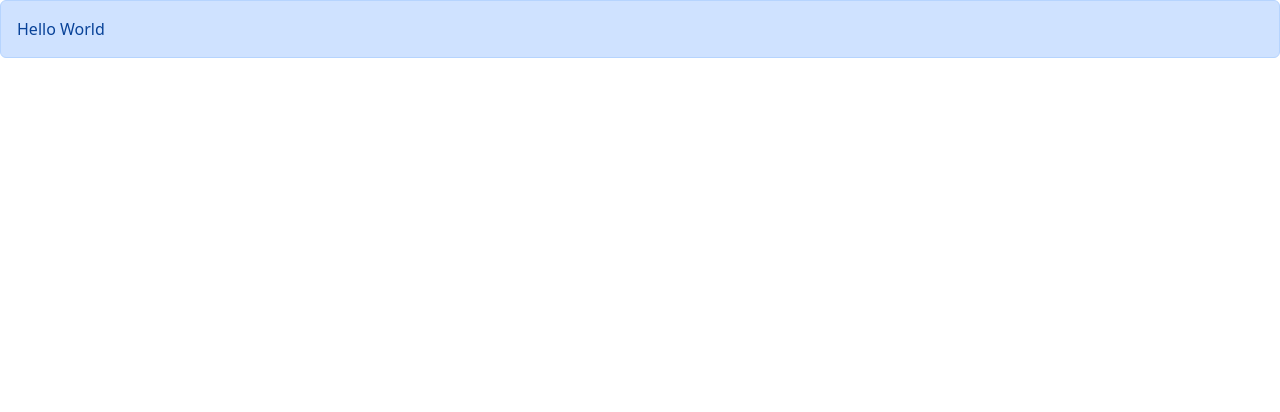
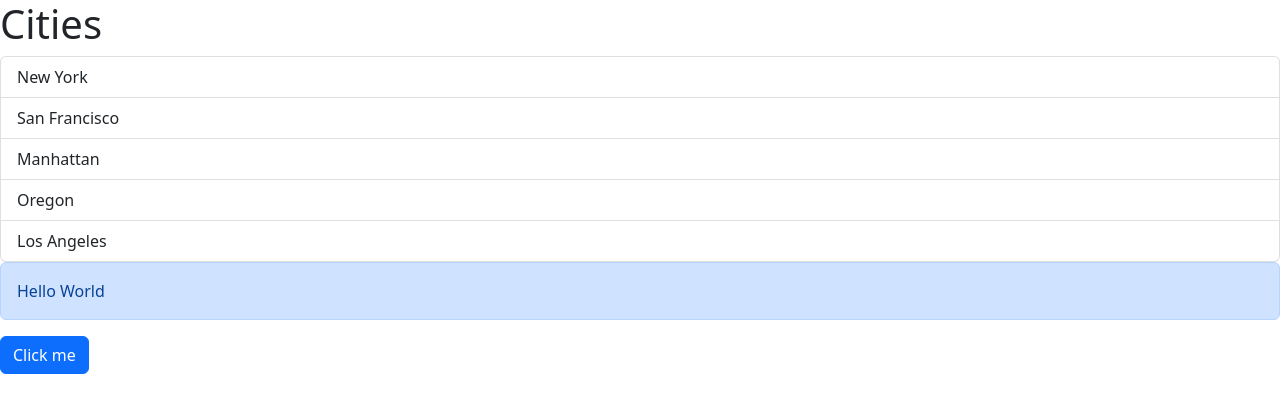
Before and after one commit to GeneX1s/react-learn, a React (Vite) app: page / in a window 1280 px wide. Shown: the top 412 px of the page. Built offline with nearby package versions, Linux system fonts and the light colour scheme.

Commit message:
feat: add Button component and integrate it into App

```diff
--- a/src/App.tsx
+++ b/src/App.tsx
@@ -1,5 +1,6 @@
 import Alert from "./Alert";
 import ListGroup from "./components/ListGroup";
+import Button from "./components/Button";
 
 function App() {
   let items = [
@@ -21,19 +22,27 @@ function App() {
     //or <Message />
 
     // ***ListGroup***
-    // <div>
-    //   <ListGroup
-    //     items={items}
-    //     heading="Cities"
-    //     onSelectItem={handleSelectItem}
-    //   />
-    // </div>
+    <>
+    <div>
+      <ListGroup
+        items={items}
+        heading="Cities"
+        onSelectItem={handleSelectItem}
+      />
+    </div>
+     <div>
+       <Alert>
+         Hello <span>World</span>
+       </Alert>
+     </div>
 
     <div>
-      <Alert>
-        Hello <span>World</span>
-      </Alert>
+      <Button
+       text = "Click me"
+      />
     </div>
+
+    </>
   );
 }
 
--- /dev/null
+++ b/src/components/Button.tsx
@@ -0,0 +1,14 @@
+import React from 'react'
+
+interface Props {
+  text: string;
+}
+const Button = ({text}: Props) => {
+  return (
+    <div className='btn btn-primary'>
+      {text}
+    </div>
+  )
+}
+
+export default Button
```
